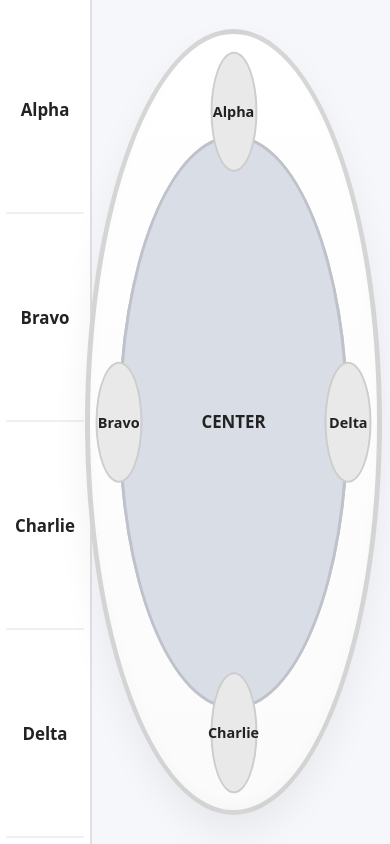
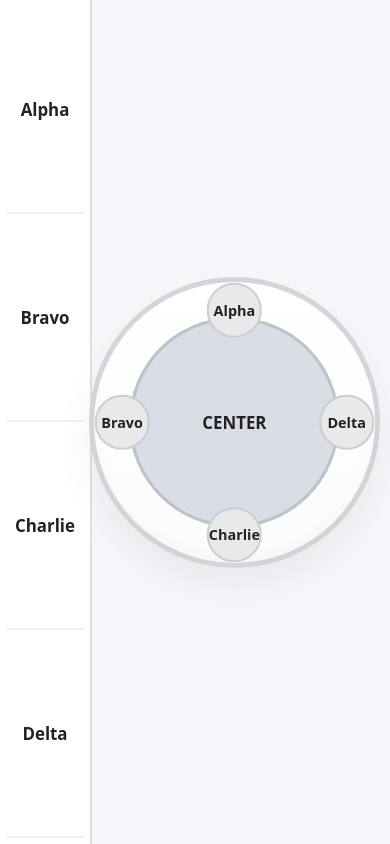
Before and after one commit to B-Dionysus/vibe_code_main_page, a plain HTML site: page index.html in a window 390 px wide. Drawn offline with Linux system fonts and the light colour scheme.

Commit message:
fix: enforce circular shapes on chamber, inner circles, and slots (mobile)

```diff
--- a/styles.css
+++ b/styles.css
@@ -61,7 +61,9 @@ body {
 .chamber {
     position: relative;
     width: 92%; /* Reduced by 8% */
-    height: 92%; /* Reduced by 8% */
+    /* enforce square aspect so border-radius:50% produces a perfect circle */
+    aspect-ratio: 1 / 1;
+    height: auto;
     max-width: 92vh; /* Reduced by 8% */
     max-height: 92vh; /* Reduced by 8% */
     border: 5px solid rgba(0,0,0,0.16);
@@ -75,7 +77,8 @@ body {
 .center-circle, .alternate-circle {
     position: absolute;
     width: 70%;
-    height: 70%;
+    /* enforce circle shape */
+    aspect-ratio: 1 / 1;
     border: 3px solid rgba(0,0,0,0.12);
     border-radius: 50%;
     background-color: var(--muted);
@@ -102,7 +105,7 @@ body {
 .slot {
     position: absolute;
     width: 15%;
-    height: 15%;
+    aspect-ratio: 1 / 1;
     border: 2px solid rgba(0,0,0,0.12);
     border-radius: 50%;
     background-color: #e9e9e9;
@@ -121,3 +124,10 @@ body {
 .slot2 { top: 50%; left: 10%; transform: translate(-50%, -50%); }
 .slot3 { bottom: 10%; left: 50%; transform: translate(-50%, 50%); }
 .slot4 { top: 50%; right: 10%; transform: translate(50%, -50%); }
+
+@media (max-width: 700px){
+    /* Ensure chamber stays square and scales nicely */
+    .chamber{ width: min(72vmin, 92%); height: auto; }
+    .center-circle, .alternate-circle{ width: 64%; }
+    .slot{ width: 18%; }
+}
```
